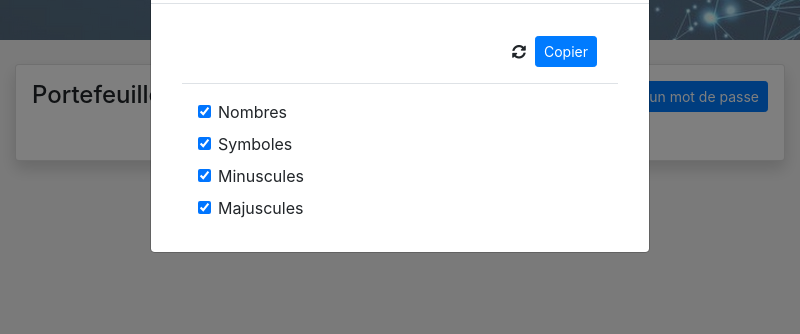
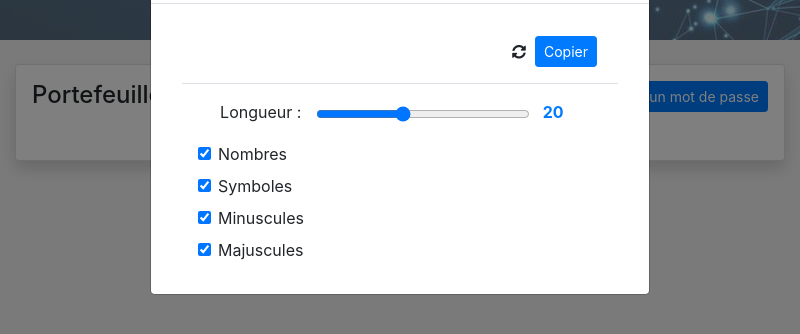
Before and after one commit to JoystonA/Chest-Logger, an Electron app: page index.html in a window 800 px wide. Both pictures are taken after a click on the button "Générer un mot de passe". Shown: the part 88-422 px from the top of the page. Drawn offline with Linux system fonts and the light colour scheme; no server answers.

Commit message:
slider_generate_mdp

```diff
--- a/content/css/main.css
+++ b/content/css/main.css
@@ -145,7 +145,6 @@ body {
   margin-bottom: 25px;
   margin-top: 10px;
   border-radius: 0;
-
 }
 
 .bd-placeholder-img {
@@ -166,7 +165,6 @@ body {
 .mdp{
   padding-top: 7px;
   padding-bottom: 25px;
-
 }
 
 .mdp a{
@@ -268,3 +266,20 @@ button{
 .modal-footer{
   justify-content: flex-start;
 }/*OVERRIDE*/
+
+.slider_lenght{
+  height: 8px;
+  padding: 0;
+}
+
+.slider_perso{
+  padding-bottom: 10px;
+}
+
+.breakword{
+  word-wrap: break-word !important;
+  overflow-wrap: break-word !important;
+  width: 340px;
+  text-align: justify;
+  padding-right: 30px;
+}
--- a/content/js/generate_password.js
+++ b/content/js/generate_password.js
@@ -7,17 +7,39 @@ var numbers = document.getElementById('numbers')
 var symbols = document.getElementById('symbols')
 var lowercase = document.getElementById('lowercase')
 var uppercase = document.getElementById('uppercase')
+var slider = document.getElementById('slider')
 
 /* ------------------------- TRAITEMENTS --------------------------------*/
 numbers.checked = "true"
 symbols.checked = "true"
 lowercase.checked = "true"
 uppercase.checked = "true"
+slider.value = 20;
 
-generate_password(numbers.checked,symbols.checked,lowercase.checked,uppercase.checked)
+generate_password(slider.value,numbers.checked,symbols.checked,lowercase.checked,uppercase.checked)
 
 refresh_generation.addEventListener('click',function(){
-    generate_password(numbers.checked,symbols.checked,lowercase.checked,uppercase.checked)
+    generate_password(slider.value,numbers.checked,symbols.checked,lowercase.checked,uppercase.checked)
+})
+
+numbers.addEventListener('click',function(){
+    generate_password(slider.value,numbers.checked,symbols.checked,lowercase.checked,uppercase.checked)
+})
+
+symbols.addEventListener('click',function(){
+    generate_password(slider.value,numbers.checked,symbols.checked,lowercase.checked,uppercase.checked)
+})
+
+lowercase.addEventListener('click',function(){
+    generate_password(slider.value,numbers.checked,symbols.checked,lowercase.checked,uppercase.checked)
+})
+
+uppercase.addEventListener('click',function(){
+    generate_password(slider.value,numbers.checked,symbols.checked,lowercase.checked,uppercase.checked)
+})
+
+slider.addEventListener('click',function(){
+    generate_password(slider.value,numbers.checked,symbols.checked,lowercase.checked,uppercase.checked)
 })
 
 copier_mdp.addEventListener('click',docopy);
@@ -59,10 +81,10 @@ function docopy() {
     }
 }
 
-function generate_password(numbers,symbols,lowercase,uppercase){
+function generate_password(lenght,numbers,symbols,lowercase,uppercase){
     try{
         var password = generator.generate({
-            length: 20,
+            length: lenght,
             numbers: numbers,
             symbols: symbols,
             lowercase: lowercase,
@@ -79,3 +101,12 @@ function generate_password(numbers,symbols,lowercase,uppercase){
 function sleep(ms) {
     return new Promise(resolve => setTimeout(resolve, ms));
 }
+
+$(document).ready(function() {
+    const $valueSpan = $('.valueSpan');
+    const $value = $('#slider');
+    $valueSpan.html($value.val());
+    $value.on('input change', () => {
+      $valueSpan.html($value.val());
+    });
+  });
--- a/index.html
+++ b/index.html
@@ -78,7 +78,7 @@
     ---------------------------------------------------------------------------------------------------------------->
     <div class="modal fade" id="generer_mdp" tabindex="-1" role="dialog" aria-labelledby="exampleModalLabel"
         aria-hidden="true">
-        <div class="modal-dialog modal-lg" role="document">
+        <div class="modal-dialog modal-xl" role="document">
             <div class="modal-content">
                 <div class="modal-header">
                     <h5 class="modal-title" id="exampleModalLabel">Génération de mot de passe</h5>
@@ -90,7 +90,7 @@
                     <div class="col-xl-12 col-lg-12">
                         <div class="row perso_no_margin">
                             <div class="card-header col-8 col-xs-8 col-sm-8 col-md-8 col-lg-8 col-xl-8">
-                                <label id='generate_password_label'></label>
+                                <label class="breakword" id='generate_password_label'></label>
                             </div>
                             <div class="card-header perso_header_right col-4 col-xs-4 col-sm-4 col-md-4 col-lg-4 col-xl-4">
                                 <button type="button" id="copier_mdp" class="btn btn-primary btn-sm shadow-none nouveau_cpl" data-target="#generate_password_label">Copier</button>
@@ -99,6 +99,15 @@
                                 </button>
                             </div>
                             <div class="modal-footer col-12 col-xs-12 col-sm-12 col-md-12 col-lg-12 col-xl-12">
+                                <div class="d-flex justify-content-center slider_perso col-12 col-xs-12 col-sm-12 col-md-12 col-lg-12 col-xl-12">
+                                    <label class="form-check-label" for="slider">Longueur :</label>
+                                    </br>
+                                    <form class="range-field col-9 col-xs-9 col-sm-9 col-md-9 col-lg-9 col-xl-9">
+                                        <input id="slider" class="border-0 slider_lenght col-10 col-xs-10 col-sm-10 col-md-10 col-lg-10 col-xl-10" type="range" min="0" max="50" />
+                                        <span class="font-weight-bold text-primary ml-2 valueSpan"></span>
+                                    </form>
+
+                                </div>
                                 <div class="form-check col-12 col-xs-12 col-sm-12 col-md-12 col-lg-12 col-xl-12">
                                     <input class="form-check-input" type="checkbox" value="" id="numbers">
                                     <label class="form-check-label" for="numbers">
```
Also changed, not shown: connexion.html (+1 -0 lines), content/js/connexion.js (line endings or trailing spaces).
